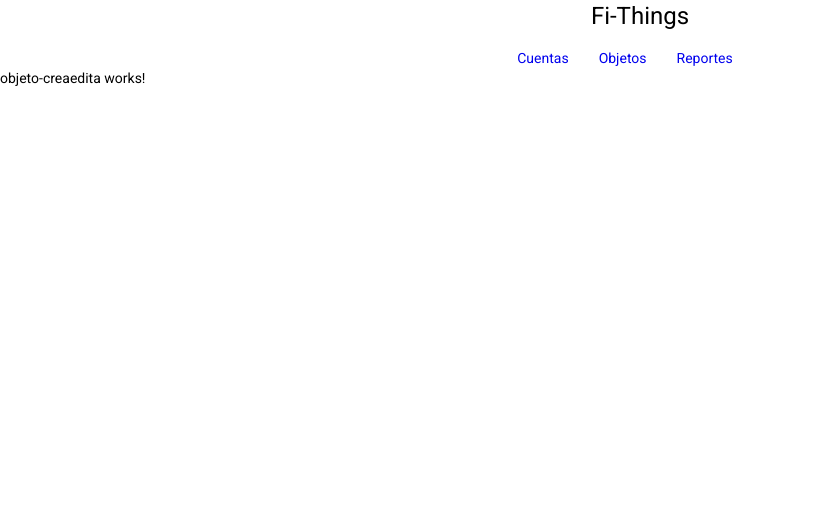
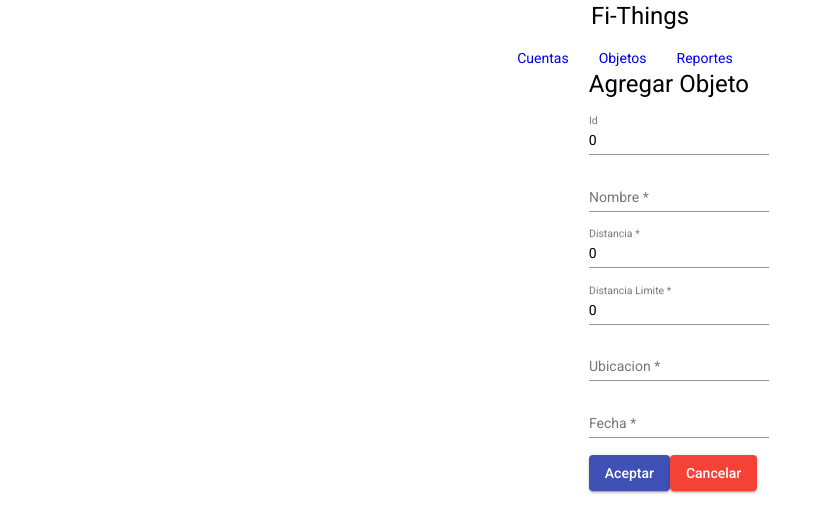
Before and after one commit to Alaharl14/Proyectov5, an Angular app: page /objeto/agregar in a window 1280 px wide. Shown: the top 532 px of the page, without its empty margins (0-832 px from the left). Built offline with nearby package versions, Linux system fonts and the light colour scheme; no server answers.

Commit message:
MainTrabajoLorenzo

```diff
--- a/src/app/app.module.ts
+++ b/src/app/app.module.ts
@@ -21,6 +21,7 @@ import { ReporteCreaeditaComponent } from './page/reporte/reporte-creaedita/repo
 import { MatDialogModule } from '@angular/material/dialog';
 import { ReporteDialogoComponent } from './page/reporte/reporte-listar/reporte-dialogo/reporte-dialogo.component';
 import { ReporteBuscarComponent } from './page/reporte/reporte-buscar/reporte-buscar.component';
+import { ObjetoBuscarComponent } from './page/objeto/objeto-buscar/objeto-buscar.component';
 
 
 @NgModule({
@@ -36,6 +37,7 @@ import { ReporteBuscarComponent } from './page/reporte/reporte-buscar/reporte-bu
     ReporteCreaeditaComponent,
     ReporteDialogoComponent,
     ReporteBuscarComponent,
+    ObjetoBuscarComponent,
   ],
   imports: [
     BrowserModule,
--- a/src/app/model/objeto.ts
+++ b/src/app/model/objeto.ts
@@ -1,6 +1,6 @@
 export class Objeto{
     id:number=0;
-    nameObject:String="";
+    nombreObjeto:String="";
     distancia:number=0;
     distanciaLimite:number=0;
     ubicacion:String="";
--- /dev/null
+++ b/src/app/page/objeto/objeto-buscar/objeto-buscar.component.html
@@ -0,0 +1 @@
+<p>objeto-buscar works!</p>
--- /dev/null
+++ b/src/app/page/objeto/objeto-buscar/objeto-buscar.component.ts
@@ -0,0 +1,15 @@
+import { Component, OnInit } from '@angular/core';
+
+@Component({
+  selector: 'app-objeto-buscar',
+  templateUrl: './objeto-buscar.component.html',
+  styleUrls: ['./objeto-buscar.component.css']
+})
+export class ObjetoBuscarComponent implements OnInit {
+
+  constructor() { }
+
+  ngOnInit(): void {
+  }
+
+}
--- a/src/app/page/objeto/objeto-creaedita/objeto-creaedita.component.css
+++ b/src/app/page/objeto/objeto-creaedita/objeto-creaedita.component.css
@@ -0,0 +1,5 @@
+div
+{
+    margin-left: 46%;
+
+}
--- a/src/app/page/objeto/objeto-creaedita/objeto-creaedita.component.html
+++ b/src/app/page/objeto/objeto-creaedita/objeto-creaedita.component.html
@@ -1 +1,40 @@
-<p>objeto-creaedita works!</p>
+<div class="container">
+
+    <h1>Agregar Objeto</h1>
+
+    <mat-form-field class="example-full-width">
+      <mat-label>Id</mat-label>
+      <input matInput placeholder="Id" [(ngModel)]="objeto.id">
+    </mat-form-field>
+    <br>
+    <mat-form-field class="example-full-width">
+        <mat-label>Nombre</mat-label>
+        <input matInput required placeholder="nombre" [(ngModel)]="objeto.nombreObjeto">
+    </mat-form-field>
+    <br>
+  <mat-form-field class="example-full-width">
+    <mat-label>Distancia</mat-label>
+    <input matInput required placeholder="distancia" [(ngModel)]="objeto.distancia">
+  </mat-form-field>
+
+  <br>
+  <mat-form-field class="example-full-width">
+    <mat-label>Distancia Limite</mat-label>
+    <input matInput required placeholder="distancia limite" [(ngModel)]="objeto.distanciaLimite">
+  </mat-form-field>
+  <br>
+  <mat-form-field class="example-full-width">
+    <mat-label>Ubicacion</mat-label>
+    <input matInput required placeholder="ubicacion" [(ngModel)]="objeto.ubicacion">
+  </mat-form-field>
+  <br>
+  <mat-form-field class="example-full-width">
+    <mat-label>Fecha</mat-label>
+    <input matInput required placeholder="fecha vinculo" [(ngModel)]="objeto.fechaVinculo">
+  </mat-form-field>
+  <br>
+  <button mat-raised-button color="primary" (click)="aceptar()">Aceptar</button>
+  <button mat-raised-button color="warn" routerLink="/objeto">Cancelar</button>
+  <p>{{mensaje}}</p>
+
+</div>
--- a/src/app/page/objeto/objeto-creaedita/objeto-creaedita.component.ts
+++ b/src/app/page/objeto/objeto-creaedita/objeto-creaedita.component.ts
@@ -1,3 +1,6 @@
+import { Router, ActivatedRoute, Params } from '@angular/router';
+import { ObjetoService } from './../../../service/objeto.service';
+import { Objeto } from './../../../model/objeto';
 import { Component, OnInit } from '@angular/core';
 
 @Component({
@@ -6,10 +9,50 @@ import { Component, OnInit } from '@angular/core';
   styleUrls: ['./objeto-creaedita.component.css']
 })
 export class ObjetoCreaeditaComponent implements OnInit {
+  objeto:Objeto=new Objeto();
+  mensaje: string="";
+  edicion:boolean=false;
+  id: number=0;
 
-  constructor() { }
+  constructor(private ObjetoService: ObjetoService, private router:Router, private route:ActivatedRoute)
+  { }
 
   ngOnInit(): void {
+    this.route.params.subscribe((data: Params)=>{
+      this.id=data['id'];
+      this.edicion=data['id']!=null;
+      this.init();
+    });
+  }
+  aceptar(): void {
+    if (this.objeto.nombreObjeto.length > 0 && this.objeto.ubicacion.length > 0) {
+      if (this.edicion) {
+        this.ObjetoService.modificar(this.objeto).subscribe(data => {
+          this.ObjetoService.listar().subscribe(data => {
+            this.ObjetoService.setLista(data);
+        })
+      })
+    } else {
+
+      this.ObjetoService.insertar(this.objeto).subscribe(data => {
+        this.ObjetoService.listar().subscribe(data => {
+          this.ObjetoService.setLista(data);
+        })
+      })
+    }
+      this.router.navigate(['reporte']);
+    } else {
+      this.mensaje = "Complete los valores requeridos";
+    }
   }
 
+init()
+{
+  if(this.edicion)
+  {
+    this.ObjetoService.listarId(this.id).subscribe(data=>{
+      this.objeto=data;
+    })
+  }
 }
+}
--- a/src/app/page/objeto/objeto-listar/objeto-listar.component.css
+++ b/src/app/page/objeto/objeto-listar/objeto-listar.component.css
@@ -3,3 +3,7 @@ table{
     margin-left: 15%;
     margin-right: 15%;
 }
+.mat-stroked-button{
+    margin-left: 15%;
+    zoom: 125%;
+  }
--- a/src/app/page/objeto/objeto-listar/objeto-listar.component.html
+++ b/src/app/page/objeto/objeto-listar/objeto-listar.component.html
@@ -37,3 +37,11 @@
     <tr mat-header-row *matHeaderRowDef="displayedColumns"></tr>
     <tr mat-row *matRowDef="let row; columns: displayedColumns;"></tr>
   </table>
+
+  <div class="example-button-container">
+
+    <button mat-stroked-button color="primary" aria-label="Example icon button with a plus one icon"
+      routerLink="/objeto/agregar">
+      <mat-icon>add</mat-icon>
+    </button>
+  </div>
--- a/src/app/page/objeto/objeto-listar/objeto-listar.component.ts
+++ b/src/app/page/objeto/objeto-listar/objeto-listar.component.ts
@@ -1,3 +1,4 @@
+import { MatDialog } from '@angular/material/dialog';
 import { Component, OnInit } from '@angular/core';
 import { ObjetoService } from 'src/app/service/objeto.service';
 import { Objeto } from 'src/app/model/objeto';
@@ -11,12 +12,15 @@ import { MatTableDataSource } from '@angular/material/table'
 export class ObjetoListarComponent implements OnInit {
   dataSource: MatTableDataSource<Objeto> = new MatTableDataSource();
   displayedColumns:string[]=['id','nombre','distancia','distanciaLimite','ubicacion','fechaVinculo'];
-  constructor(private ps: ObjetoService) { }
+  constructor(private ps: ObjetoService, private dialog: MatDialog) { }
 
   ngOnInit(): void {
     this.ps.listar().subscribe(data => {
       this.dataSource=new MatTableDataSource(data);
     })
+    this.ps.getLista().subscribe(data=>{this.dataSource=new MatTableDataSource(data);
+    });
+
   }
 
 }
--- a/src/app/service/objeto.service.ts
+++ b/src/app/service/objeto.service.ts
@@ -1,7 +1,8 @@
+import { Reporte } from './../model/reporte';
 import { Injectable } from '@angular/core';
 import { HttpClient } from '@angular/common/http'
 import { Objeto } from '../model/objeto';
-import { Subject } from 'rxjs';
+import { Subject, EMPTY} from 'rxjs';
 
 @Injectable({
   providedIn: 'root'
@@ -25,4 +26,13 @@ export class ObjetoService {
   getLista() {
     return this.listaCambio.asObservable();
   }
+  modificar(objeto: Objeto)
+  {
+    return this.http.put(this.url+"/"+objeto.id, objeto);
+  }
+  listarId(id: number)
+  {
+    return this.http.get<Objeto>(`${this.url}/${id}`);
+  }
+
 }
```
Also changed, not shown: src/app/page/objeto/objeto-buscar/objeto-buscar.component.css (added).
